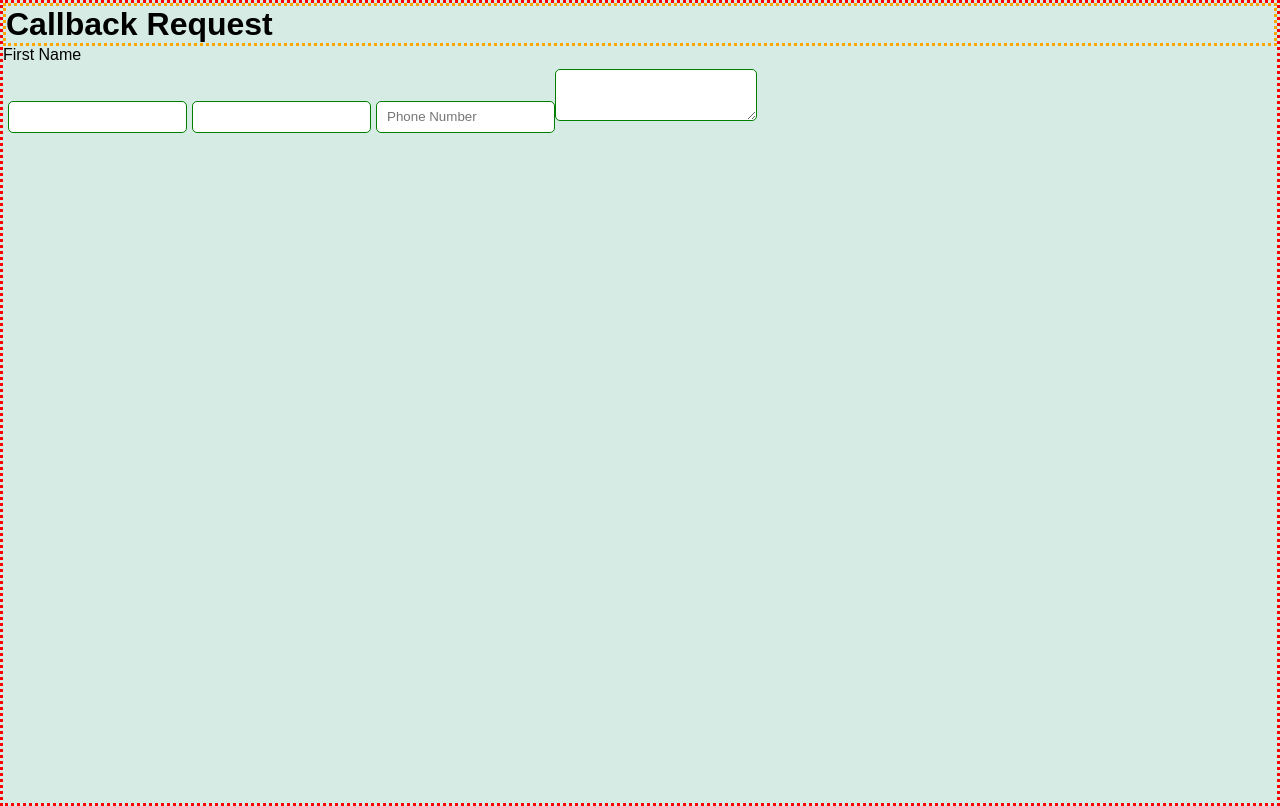
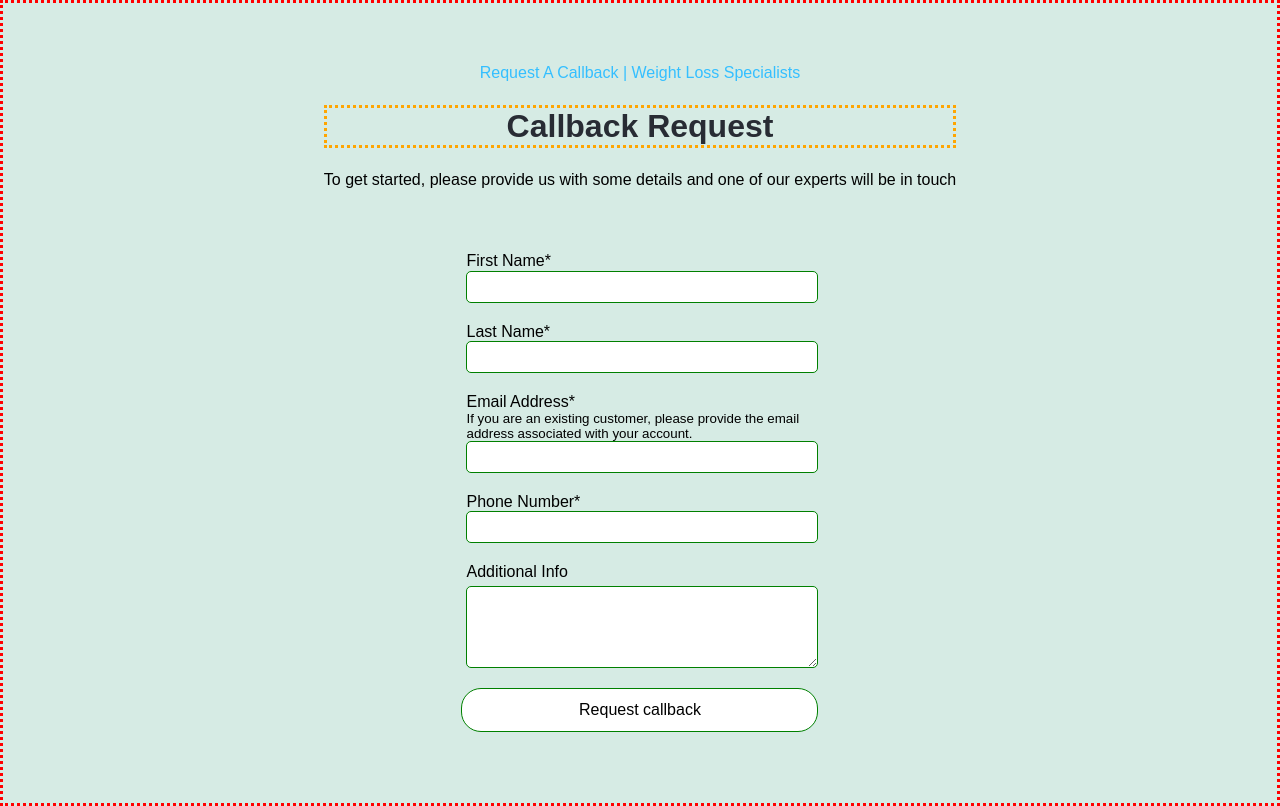
Before and after one commit to sarajbeazley/weight-loss-app, a React (Create React App) app: page /form in a window 1280 px wide. Built offline with nearby package versions, Linux system fonts and the light colour scheme.

Commit message:
styled form

```diff
--- a/src/App.css
+++ b/src/App.css
@@ -102,7 +102,9 @@ button:hover {
 }
 
 h1 {
-  border: dotted orange
+  border: dotted orange;
+  text-align: center;
+  color: #282c34;
 }
 
 h2 {
@@ -174,9 +176,65 @@ textarea{
   margin-top: 40px;
 }
 
-.form{
-  margin-top: 50px ;
+.form-body{
+  display: grid;
+  justify-content: center;
+  align-items: center;
+  height: 100vh;
 }
+
+.blue{
+  color:#34BFFF;
+  text-align: center;
+  margin-top: 50px;
+}
+
+.form-container{
+  display: grid;
+  justify-content: center;
+  align-items: center;
+  height: 70vh;
+  margin-bottom: 20px;
+
+}
+
+
+form{
+  box-sizing: border-box;
+  display: grid;
+  grid-template-rows: 20px;
+  width: 350px;
+  justify-content: center;
+  align-items: center;
+}
+
+.callback-input{
+  margin-top: 0px;
+  margin-bottom: 20px;
+  margin-left: 5px;
+  height: 30px;
+  text-indent: 10px;
+  border: 1px solid green;
+  border-radius: 5px;
+  display: inline;
+  width: 350px;
+
+}
+
+.textarea-input{
+  margin-top: 5px;
+  margin-left: 5px;
+  height: 80px;
+  width: 350px;
+  border: 1px solid green;
+  border-radius: 5px;
+  display: inline;
+}
+
+.input-info{
+  margin-left: 5px;
+}
+
 
 .footer {
   margin-top: 50px;
--- a/src/FormPage.js
+++ b/src/FormPage.js
@@ -2,59 +2,73 @@ import React from "react";
 import { useState } from "react";
 
 export default function FormPage() {
-  const [formData, setFormData] = useState(
-    {firstName:" ", lastName:" ", phoneNumber:" ", info:" " }
-    );
+  const [formData, setFormData] = useState({
+    firstName: " ",
+    lastName: " ",
+    emailAddress: " ",
+    phoneNumber: " ",
+    info: " ",
+  });
 
-  console.log(formData.info)
+  console.log(formData.info);
 
   function handleChange(event) {
-    setFormData(prevFormData => {
+    setFormData((prevFormData) => {
       return {
         ...prevFormData,
-            [event.target.name]: event.target.value
-        }
-    })
-
+        [event.target.name]: event.target.value,
+      };
+    });
   }
 
   return (
-    <>
+    <div className="form-body">
+      <p className="blue">Request A Callback | Weight Loss Specialists</p>
       <h1>Callback Request</h1>
+      <p>
+        To get started, please provide us with some details and one of our
+        experts will be in touch
+      </p>
+      <container className="form-container">
       <form>
-      <p>First Name</p>
-      <input
+        <p className="input-info">First Name*</p>
+        <input className="callback-input"
           type="text"
-      placeholder="First Name"
           onChange={handleChange}
           name="firstName"
           value={formData.firstName}
         />
-
-    <input
+        <p className="input-info">Last Name*</p>
+        <input className="callback-input"
           type="text"
-      placeholder="Last Name"
           onChange={handleChange}
           name="lastName"
           value={formData.lastName}
         />
-
-    <input
+        <p className="input-info">Email Address*</p>
+        <small className="input-info">
+          If you are an existing customer, please provide the email address
+          associated with your account.
+        </small>
+        <input className="callback-input"
           type="number"
-      placeholder="Phone Number"
+          onChange={handleChange}
+          name="emailAddress"
+          value={formData.emailAddress}
+        />
+        <p className="input-info">Phone Number*</p>
+        <input className="callback-input"
+          type="number"
           onChange={handleChange}
           name="phoneNumber"
           value={formData.phoneNumber}
         />
+        <p className="input-info">Additional Info</p>
+        <textarea value={formData.info} onChange={handleChange} name="info" className="textarea-input"/>
 
-       <textarea
-       value={formData.info}
-       placeholder="Tell us something about yourself"
-      onChange={handleChange}
-      name="info"
-       />
-
+  <button className="button-callback">Request callback</button>
       </form>
-    </>
+      </container>
+    </div>
   );
 }
--- a/src/MainPage.js
+++ b/src/MainPage.js
@@ -32,7 +32,7 @@ export default function MainPage(){
           </h2>
 
           <img
-            src="https://quickbooks.intuit.com/uk2/uk/uk-2021//assets/home/promo-90-6.jpg"
+            src="https:weight-loss-FEATURE-GettyImages-580503159-1024x1024.jpeg"
             alt="random-image"
           ></img>
         </main>
```
Lines whose indentation alone changed are shown as unchanged.
